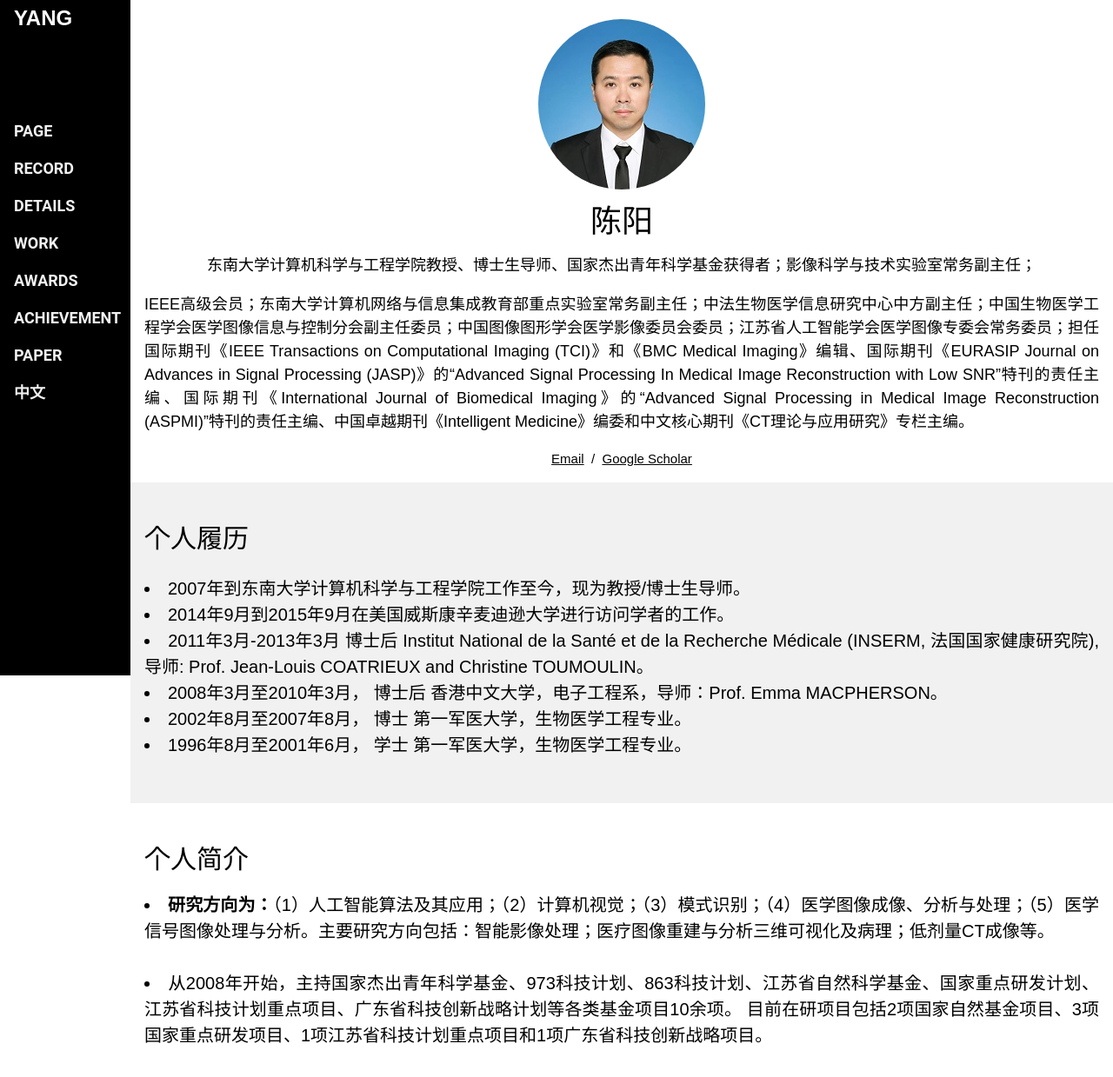
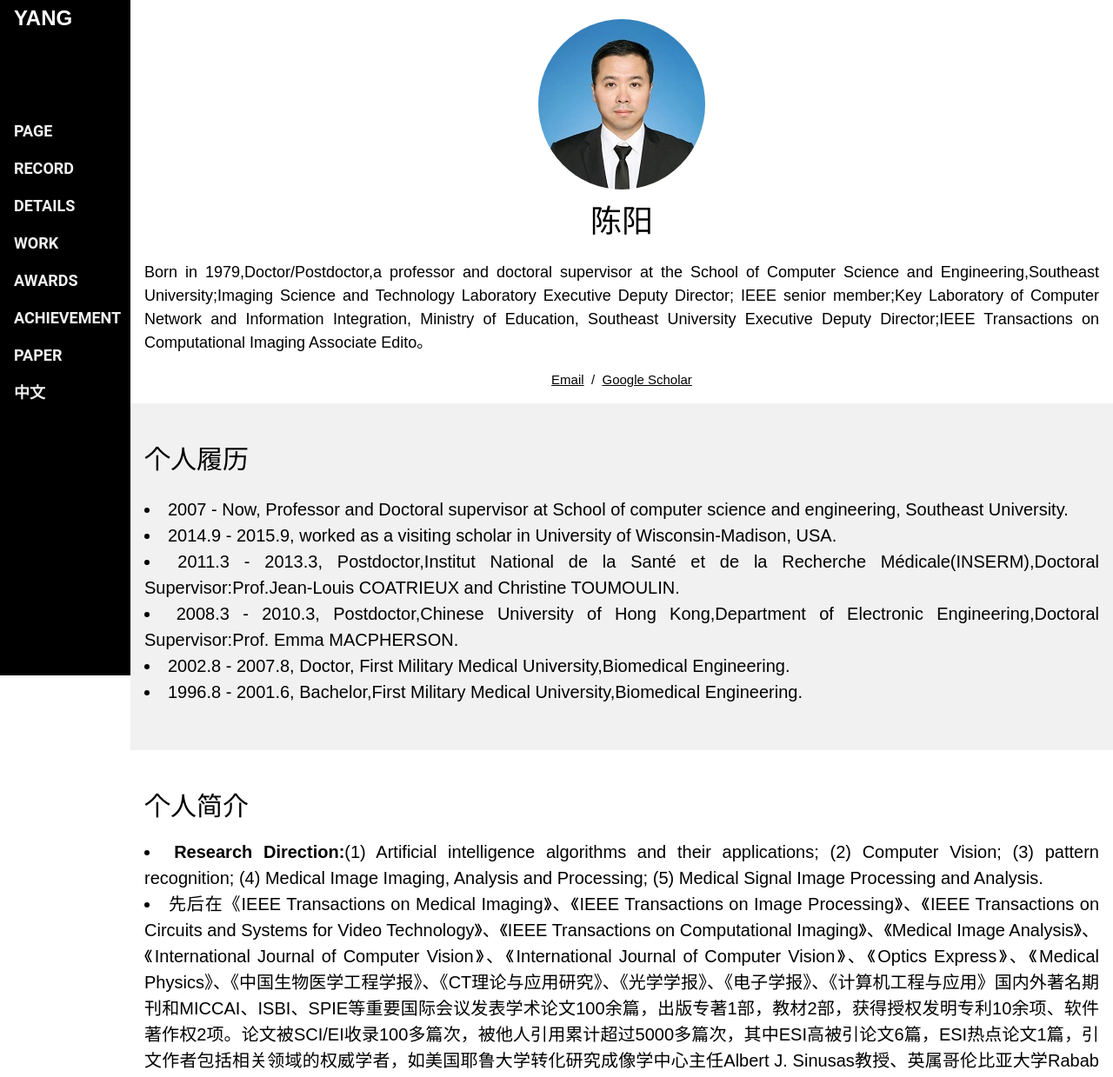
Before and after one commit to ChenYang10/chengyang, a plain HTML site: page english.html in a window 1280 px wide. Shown: the part 23-1262 px from the top of the page at 87% size. Drawn offline with Linux system fonts and the light colour scheme; a script that the page names is missing.

Commit message:
Update english.html

```diff
--- a/english.html
+++ b/english.html
@@ -101,15 +101,10 @@
         <img src="images/avatar15.jpg" class="w3-circle" alt="icon">
         <h1>陈阳</h1>
 
-        <h5>东南大学计算机科学与工程学院教授、博士生导师、国家杰出青年科学基金获得者；影像科学与技术实验室常务副主任；</h5>
+
         <h5><p class="w3-justify"
                style="width:100%;border:0px;border-spacing:0px;border-collapse:separate;margin-right:auto;margin-left:auto;max-width:1200px">
-            IEEE高级会员；东南大学计算机网络与信息集成教育部重点实验室常务副主任；中法生物医学信息研究中心中方副主任；中国生物医学工程学会医学图像信息与控制分会副主任委员；中国图像图形学会医学影像委员会委员；江苏省人工智能学会医学图像专委会常务委员；担任国际期刊《IEEE
-            Transactions on Computational Imaging (TCI)》和《BMC Medical Imaging》编辑、国际期刊《EURASIP Journal on Advances
-            in Signal Processing (JASP)》的“Advanced Signal Processing In Medical Image Reconstruction with Low
-            SNR”特刊的责任主编、国际期刊《International Journal of Biomedical Imaging》的“Advanced Signal Processing in
-            Medical Image Reconstruction (ASPMI)”特刊的责任主编、中国卓越期刊《Intelligent
-            Medicine》编委和中文核心期刊《CT理论与应用研究》专栏主编。</p></h5>
+            Born in 1979,Doctor/Postdoctor,a professor and doctoral supervisor at the School of Computer Science and Engineering,Southeast University;Imaging Science and Technology Laboratory Executive Deputy Director; IEEE senior member;Key Laboratory of Computer Network and Information Integration, Ministry of Education, Southeast University Executive Deputy Director;IEEE Transactions on Computational Imaging Associate Edito。</p></h5>
         <p class="w3-center">
             <a href="mailto:chenyang.list@seu.edu.cn">Email</a> &nbsp/&nbsp
             <a href="https://scholar.google.com/citations?hl=zh-CN&user=LxjxwpgAAAAJ">Google Scholar</a>
@@ -122,17 +117,19 @@
 <div class="w3-container w3-light-grey w3-padding-32 w3-justify" style="max-width:1500px" id="cv">
     <h2>个人履历</h2>
     <h4><p>
-        <li> 2007年到东南大学计算机科学与工程学院工作至今，现为教授/博士生导师。
-        </li>
-        <li>2014年9月到2015年9月在美国威斯康辛麦迪逊大学进行访问学者的工作。
-        </li>
-        <li> 2011年3月-2013年3月 博士后 Institut National de la Santé et de la Recherche Médicale (INSERM, 法国国家健康研究院), 导师: Prof. Jean-Louis COATRIEUX and Christine TOUMOULIN。
-        </li>
-        <li>2008年3月至2010年3月， 博士后 香港中文大学，电子工程系，导师：Prof. Emma MACPHERSON。
-        </li>
-        <li>  2002年8月至2007年8月， 博士 第一军医大学，生物医学工程专业。
-        </li>
-        <li>1996年8月至2001年6月， 学士 第一军医大学，生物医学工程专业。
+        <li> 2007 - Now, Professor and Doctoral supervisor at School of computer science and engineering, Southeast University.
+        </li>
+        <li>2014.9 - 2015.9, worked as a visiting scholar in University of Wisconsin-Madison, USA.
+        </li>
+        <li>2011.3 - 2013.3, Postdoctor,Institut National de la Santé et de la Recherche Médicale(INSERM),Doctoral Supervisor:Prof.Jean-Louis COATRIEUX and Christine TOUMOULIN.
+        </li>
+        <li>2008.3 - 2010.3, Postdoctor,Chinese University of Hong Kong,Department of Electronic Engineering,Doctoral Supervisor:Prof. Emma MACPHERSON.
+        </li>
+        <li>2002.8 - 2007.8, Doctor, First Military Medical University,Biomedical Engineering.
+        </li>
+        <li>1996.8 - 2001.6, Bachelor,First Military Medical University,Biomedical Engineering.
+
+
         </li>
         </p>
 </div>
@@ -142,13 +139,9 @@
     <p class="w3-justify">
 
     <h4>
-        <li><strong>研究方向为：</strong>（1）人工智能算法及其应用；（2）计算机视觉；（3）模式识别；（4）医学图像成像、分析与处理；（5）医学信号图像处理与分析。主要研究方向包括：智能影像处理；医疗图像重建与分析三维可视化及病理；低剂量CT成像等。
-        </li>
-        <br>
-        <li>
-            从2008年开始，主持国家杰出青年科学基金、973科技计划、863科技计划、江苏省自然科学基金、国家重点研发计划、江苏省科技计划重点项目、广东省科技创新战略计划等各类基金项目10余项。
-            目前在研项目包括2项国家自然基金项目、3项国家重点研发项目、1项江苏省科技计划重点项目和1项广东省科技创新战略项目。<br>
-        <br>
+        <li><strong>Research Direction:</strong>(1) Artificial intelligence algorithms and their applications; (2)  Computer Vision; (3) pattern recognition; (4) Medical Image Imaging, Analysis and Processing; (5) Medical Signal Image Processing and Analysis.
+        </li>
+
 
         <li>先后在《IEEE Transactions on Medical Imaging》、《IEEE Transactions on Image Processing》、《IEEE
             Transactions on
@@ -203,9 +196,9 @@
         <li><strong>硕博士就业前景：</strong>（1）被推荐到斯坦福、耶鲁等世界名牌大学读博；（2）国内外知名公司，且针对就业的研究生，可由导师推荐到校企合作的东南大学研究生实习基地做算法毕业课题，其中企业提供相关住宿和补贴。
         </li>
         <br>
-        <li><strong>人才需求：</strong></li>
-        博士后1-2名/年、博士生1-2名/年、硕士生2-10名/年、本科生1-5名/年。<br>
-        欢迎与我联系申请东南大学博士后（上岗正高、上高副高、至善博士后）职位！邮件地址： <a
+        <li><strong>Talent Demand</strong></li>
+        1 - 2 Postdocs/ Year; 1 - 2 Doctoral Students/ Year; 2- 10 postgraduates/ Year; 1 - 5 undergraduates /Year.<br>
+        Email Address： <a
             href="mailto:chenyang.list@seu.edu.cn">chenyang.list@seu.edu.cn</a>.
         </p>
 </div>
```
